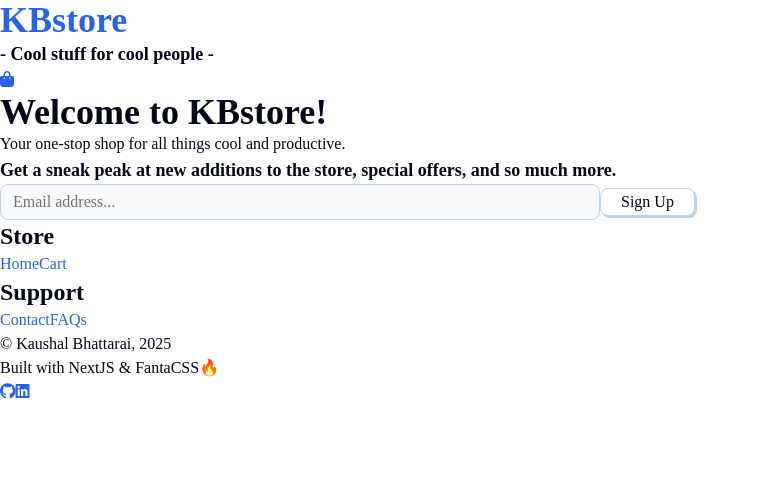
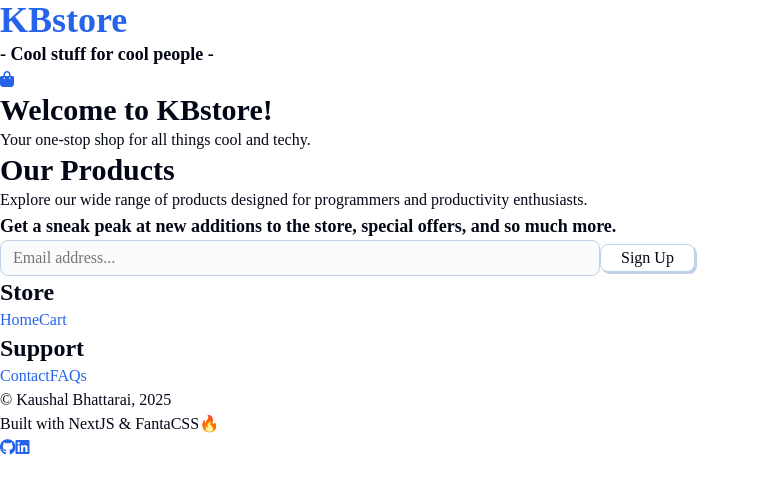
Before and after one commit to imkaushal10/KbStore, a Next.js app: page / in a window 1280 px wide. Shown: the top 494 px of the page, without its empty margins (0-760 px from the left). Built offline with nearby package versions, Linux system fonts and the light colour scheme; a web font is replaced by a local one.

Commit message:
Refactor Home component to include ImageBanner and Products components

```diff
--- a/app/page.js
+++ b/app/page.js
@@ -1,8 +1,13 @@
+import ImageBanner from "@/components/ImageBanner";
+import Products from "@/components/Products";
+
 export default function Home() {
   return (
-    <div>
-      <h1>Welcome to KBstore!</h1>
-      <p>Your one-stop shop for all things cool and productive.</p>
-    </div>
+    <>
+      <ImageBanner />
+      <section>
+        <Products />
+      </section>
+    </>
   );
 }
```
